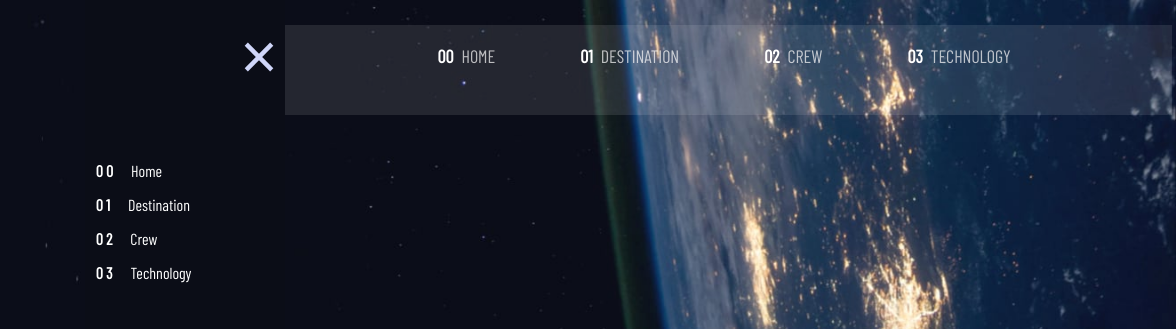
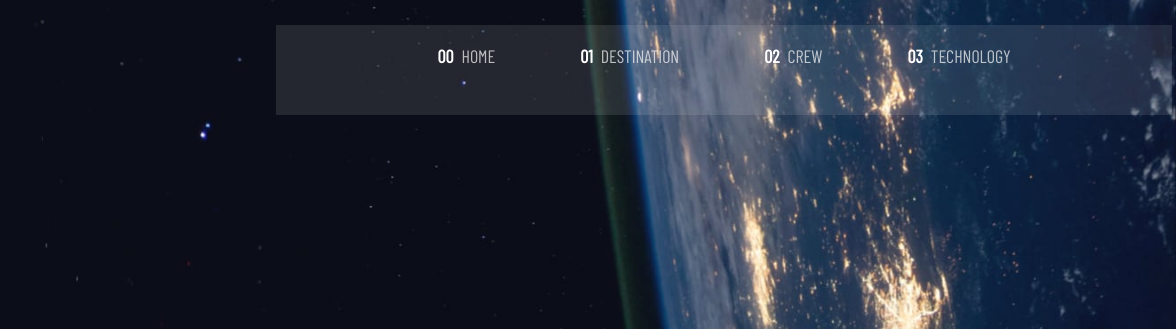
Before and after one commit to NetizenCode/space-tourism-website, a plain HTML site: page index.html in a window 1280 px wide. Shown: the top 329 px of the page, 104-1280 px from the left. Drawn offline with Linux system fonts and the light colour scheme.

Commit message:
pages and layouts modified

```diff
--- a/index.css
+++ b/index.css
@@ -57,23 +57,23 @@
             font-weight: 600;
         }
     }
-    .nav-bar-menu-mobile {
-        padding: 11px;
-        width: 200px;
+    #nav-bar-menu-mobile {
+        padding: 20px;
+        width: 250px;
         height: 100vh;
+        display: none;
         background-color: #0B0D17;
-        backdrop-filter: blur(10px);
-        -webkit-backdrop-filter: blur(30px);
-        position: absolute;
-        left: 11.8rem;
+        position: fixed;
         top: 0px;
+        right: 0px;
         img {
-            width: 30px;
-            margin-top: 30px;
+            width: 25px;
+            margin-top: 20px;
             float: right;
         }
         .nav-bar-mobile {
-            display: grid;
+            display: flex;
+            flex-direction: column;
             gap: 15px;
             margin-top: 150px;
             a {
--- a/index.html
+++ b/index.html
@@ -18,16 +18,16 @@
           <a href="/crew-commander.html" class="bar"><span class="numeric">02</span>Crew</a>
           <a href="/technology-vehicle.html" class="bar"><span class="numeric">03</span>Technology</a>
         </nav>
-        <div class="nav-bar-menu-mobile">
-          <img src="./assets/shared/icon-close.svg" class="icon-close" alt="">
+        <div id="nav-bar-menu-mobile">
+          <img src="./assets/shared/icon-close.svg" class="icon-close" id="icon-close" alt="">
           <nav class="nav-bar-mobile">
-            <a href="" class="bar"><span class="numero">00</span> Home</a>
-            <a href="" class="bar"><span class="numero">01</span>Destination</a>
-            <a href="" class="bar"><span class="numero">02</span>Crew</a>
-            <a href="" class="bar"><span class="numero">03</span>Technology</a>
+            <a href="/index.html" class="bar"><span class="numero">00</span> Home</a>
+            <a href="/destination-moon.html" class="bar"><span class="numero">01</span>Destination</a>
+            <a href="/crew-commander.html" class="bar"><span class="numero">02</span>Crew</a>
+            <a href="/technology-vehicle.html" class="bar"><span class="numero">03</span>Technology</a>
           </nav>
         </div>
-        <img src="./assets/shared/icon-hamburger.svg" class="ham" alt="">
+        <img src="./assets/shared/icon-hamburger.svg" class="ham" id="ham" alt="">
       </div>
 
       <div class="wrap">
@@ -44,6 +44,6 @@
       </div>
     </div>
 
-
+    <script src="index.js"></script>
 </body>
 </html>
--- /dev/null
+++ b/index.js
@@ -0,0 +1,15 @@
+const ham = document.getElementById("ham");
+const iconClose = document.getElementById("icon-close");
+const nav = document.getElementById("nav-bar-menu-mobile");
+
+ham.addEventListener ("click", ()=>{
+    nav.style.display = "block";
+});
+iconClose.addEventListener ("click", ()=>{
+    nav.style.display = "none";
+});
+// navBarMenuMobile.addEventListener("click", (e)=>{
+//     if (e.target === navBarMenuMobile) {
+//         navBarMenuMobile.classList.remove("active")
+//     }
+// })
```
